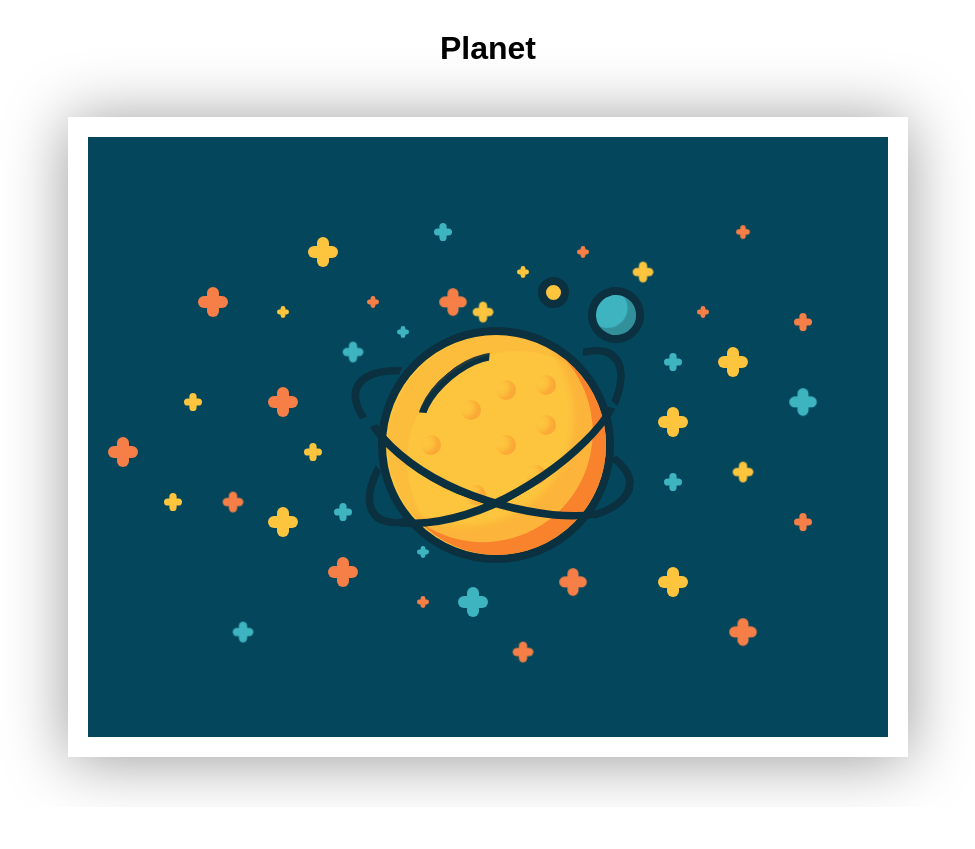
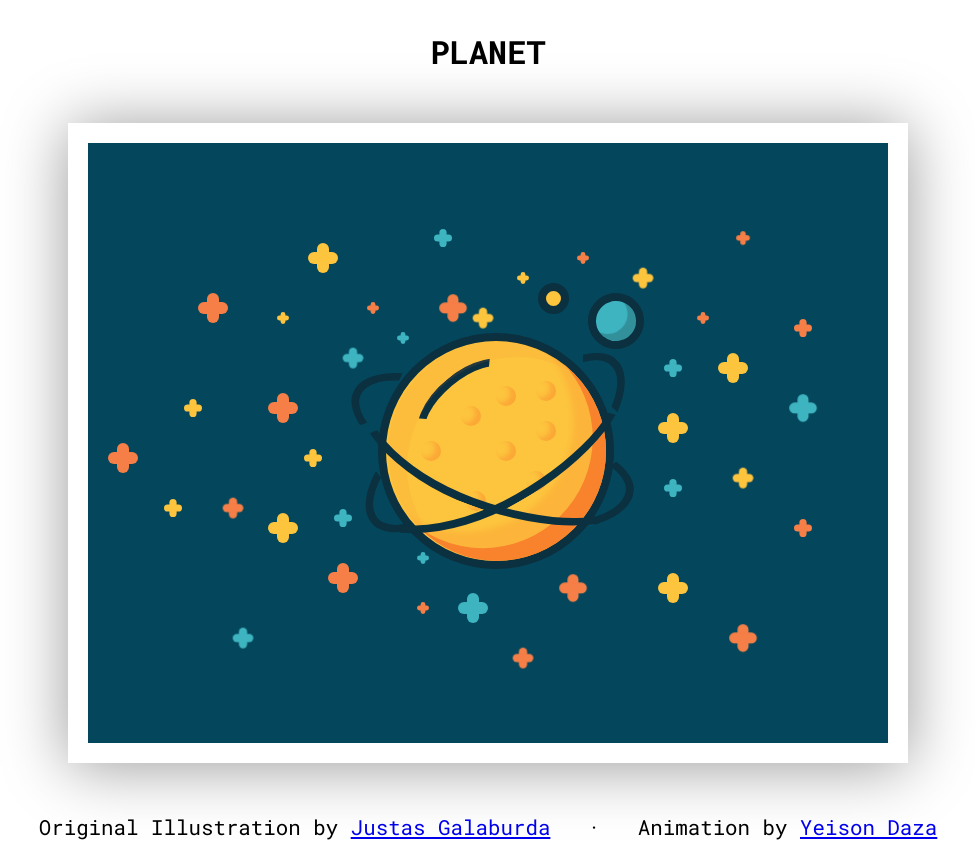
Before and after one commit to yeion7/css-animations, a plain HTML site: page planet/index.html in a window 1280 px wide. Shown: the whole page, without its empty margins (152-1127 px from the left). Before the commit the page ends 807 px from the top, so only its background shows below. Drawn offline with Linux system fonts and the light colour scheme.

Commit message:
add credits

```diff
--- a/planet/index.css
+++ b/planet/index.css
@@ -1,7 +1,11 @@
+* {
+  box-sizing: bordex-box;
+  font-family: 'Roboto Mono', sans-serif;
+}
 h1 {
   margin: 30px 0;
   text-align: center;
-  font-family: sans-serif;
+  text-transform: uppercase;
 }
 .artboard {
   width: 800px;
@@ -402,6 +406,10 @@ h1 {
 .pulse-3 {
   animation: pulse 1s 900ms linear infinite;
 }
+.credit {
+  text-align: center;
+  font-size: 1.3em;
+}
 @-moz-keyframes pulse {
   0% {
     transform: scale(1);
--- a/planet/index.html
+++ b/planet/index.html
@@ -3,15 +3,14 @@
 <head>
   <meta charset="UTF-8"/>
   <title>Planet</title>
+  <link href="https://fonts.googleapis.com/css?family=Roboto+Mono:400,700" rel="stylesheet" type="text/css"/>
   <link rel="stylesheet" href="index.css"/>
 </head>
 <body>
   <h1>Planet</h1>
   <div class="artboard">
-    <div class="ring-1"></div>
     <div class="borde-1"></div>
     <div class="borde-2"></div>
-    <div class="ring-2"></div>
     <div class="borde-3"></div>
     <div class="borde-4"></div>
     <div class="planet">
@@ -26,6 +25,8 @@
       <div class="crater crater-8"></div>
       <div class="planet-shadow"></div>
     </div>
+    <div class="ring-1"></div>
+    <div class="ring-2"></div>
     <div class="luna1"></div>
     <div class="luna2"></div>
     <div class="stars">
@@ -71,3 +72,4 @@
     </div>
   </div>
 </body>
+<div class="credit">Original Illustration  by <a href="https://dribbble.com/shots/2444804-Best-icons-of-the-week">Justas Galaburda</a> &nbsp;&nbsp;&middot;&nbsp;&nbsp; Animation by <a href="www.twitter.com/yeion7">Yeison Daza</a></div>
```
Also changed, not shown: 2 other files.
